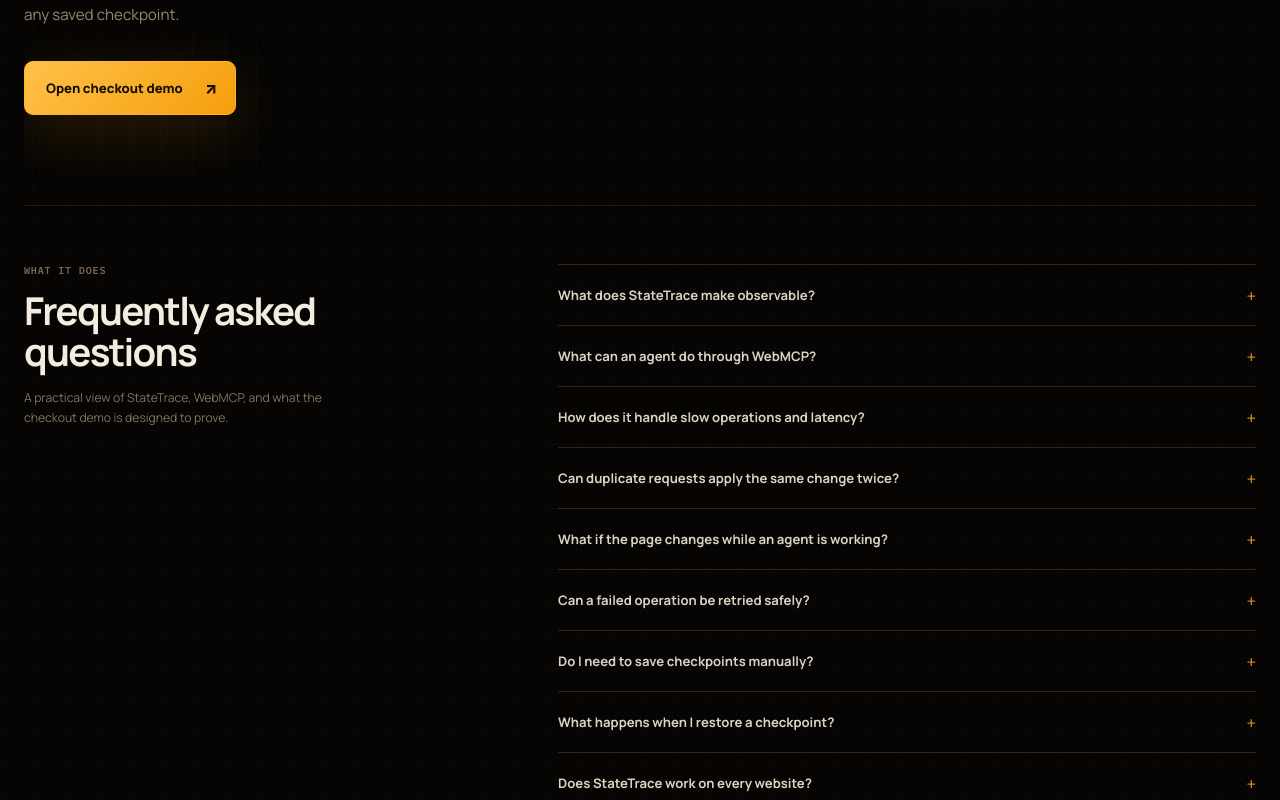
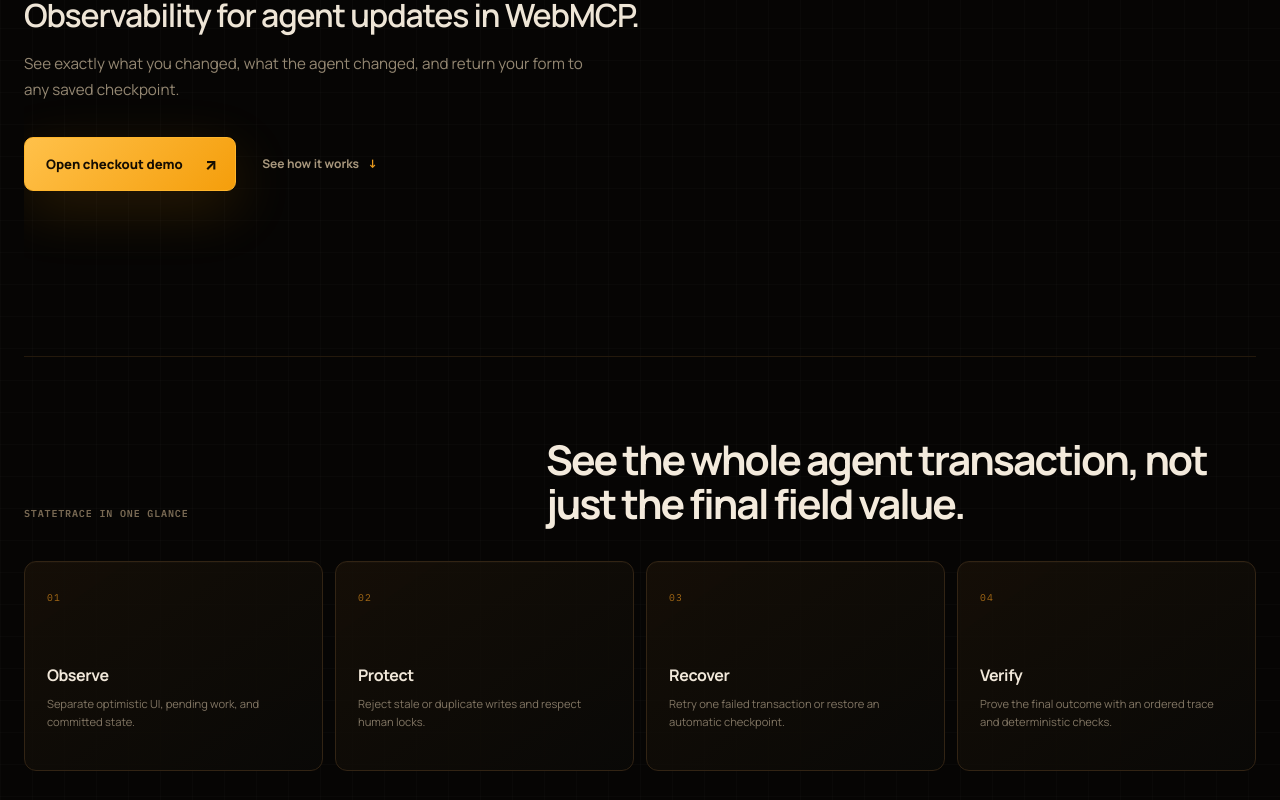
Before and after one commit to Iltwats/stateTrace, a React (Vite) app: page / in a window 1280 px wide. Shown: the part 420-1220 px from the top of the page. Built offline with nearby package versions, Linux system fonts and the light colour scheme.

Commit message:
feat: add full-screen product overview flow

```diff
--- a/src/app/App.tsx
+++ b/src/app/App.tsx
@@ -179,6 +179,7 @@
             See exactly what you changed, what the agent changed, and return
             your form to any saved checkpoint.
           </p>
+          <div className="landing-actions">
             <button
               type="button"
               className="open-demo-button"
@@ -187,6 +188,52 @@
               Open checkout demo
               <span aria-hidden="true">↗</span>
             </button>
+            <a className="landing-scroll-link" href="#product-overview">
+              See how it works
+              <span aria-hidden="true">↓</span>
+            </a>
+          </div>
+        </section>
+
+        <section
+          className="product-overview"
+          id="product-overview"
+          aria-labelledby="product-overview-title"
+          onPointerEnter={(event) => {
+            event.currentTarget.parentElement?.style.setProperty(
+              "--landing-glow-opacity",
+              "0",
+            );
+          }}
+        >
+          <div className="product-overview-heading">
+            <p className="section-kicker">StateTrace in one glance</p>
+            <h2 id="product-overview-title">
+              See the whole agent transaction, not just the final field value.
+            </h2>
+          </div>
+          <div className="capability-grid">
+            <article className="capability-card">
+              <span>01</span>
+              <h3>Observe</h3>
+              <p>Separate optimistic UI, pending work, and committed state.</p>
+            </article>
+            <article className="capability-card">
+              <span>02</span>
+              <h3>Protect</h3>
+              <p>Reject stale or duplicate writes and respect human locks.</p>
+            </article>
+            <article className="capability-card">
+              <span>03</span>
+              <h3>Recover</h3>
+              <p>Retry one failed transaction or restore an automatic checkpoint.</p>
+            </article>
+            <article className="capability-card">
+              <span>04</span>
+              <h3>Verify</h3>
+              <p>Prove the final outcome with an ordered trace and deterministic checks.</p>
+            </article>
+          </div>
         </section>
 
         <section
--- a/src/styles/global.css
+++ b/src/styles/global.css
@@ -29,6 +29,8 @@
 
 * { box-sizing: border-box; }
 
+html { scroll-behavior: smooth; }
+
 body {
   margin: 0;
   min-width: 320px;
@@ -980,8 +982,6 @@
 .landing-shell {
   --landing-glow-x: 88vw;
   --landing-glow-y: 8vh;
-  display: grid;
-  grid-template-rows: auto 1fr auto;
   width: min(1240px, calc(100% - 48px));
   margin: 0 auto;
   padding: 28px 0 24px;
@@ -1054,8 +1054,11 @@
 .landing-hero {
   position: relative;
   z-index: 2;
+  display: flex;
+  min-height: calc(100svh - 94px);
   width: min(800px, 78vw);
-  align-self: center;
+  justify-content: center;
+  flex-direction: column;
   padding: 72px 0 90px;
 }
 .landing-kicker {
@@ -1106,7 +1109,6 @@
   display: inline-flex;
   gap: 22px;
   align-items: center;
-  margin-top: 34px;
   padding: 15px 18px 15px 21px;
   border: 1px solid #ffb52b;
   border-radius: 9px;
@@ -1121,6 +1123,87 @@
 .open-demo-button:hover { filter: brightness(1.08); }
 .open-demo-button:hover span { transform: translate(2px, -2px); }
 
+.landing-actions {
+  display: flex;
+  gap: 24px;
+  align-items: center;
+  margin-top: 34px;
+}
+.landing-scroll-link {
+  display: inline-flex;
+  gap: 10px;
+  align-items: center;
+  padding: 12px 2px;
+  color: #a9987e;
+  font-size: 0.75rem;
+  font-weight: 650;
+  text-decoration: none;
+  animation: rise-in 700ms 480ms ease-out both;
+}
+.landing-scroll-link span {
+  color: #e99a1d;
+  font-family: var(--mono);
+  transition: transform 160ms ease;
+}
+.landing-scroll-link:hover { color: #f2e8d7; }
+.landing-scroll-link:hover span { transform: translateY(3px); }
+.landing-scroll-link:focus-visible { outline: 2px solid #e69a22; outline-offset: 5px; }
+
+.product-overview {
+  position: relative;
+  z-index: 2;
+  scroll-margin-top: 28px;
+  padding: 80px 0 0;
+  border-top: 1px solid #24190c;
+}
+.product-overview-heading {
+  display: flex;
+  justify-content: space-between;
+  gap: 56px;
+  align-items: flex-end;
+  margin-bottom: 36px;
+}
+.product-overview-heading .section-kicker { flex: 0 0 auto; margin: 0 0 5px; }
+.product-overview-heading h2 {
+  max-width: 710px;
+  margin: 0;
+  color: #f3eadc;
+  font-size: clamp(1.7rem, 3.2vw, 2.8rem);
+  letter-spacing: -0.05em;
+  line-height: 1.08;
+}
+.capability-grid {
+  display: grid;
+  grid-template-columns: repeat(4, minmax(0, 1fr));
+  gap: 12px;
+}
+.capability-card {
+  min-height: 210px;
+  padding: 22px;
+  border: 1px solid #322414;
+  border-radius: 12px;
+  background: linear-gradient(145deg, rgb(24 17 8 / 82%), rgb(10 9 7 / 92%));
+  box-shadow: inset 0 1px rgb(255 255 255 / 2%);
+}
+.capability-card > span {
+  color: #a66a16;
+  font-family: var(--mono);
+  font-size: 0.61rem;
+  letter-spacing: 0.12em;
+}
+.capability-card h3 {
+  margin: 58px 0 9px;
+  color: #f1e8da;
+  font-size: 1rem;
+  letter-spacing: -0.025em;
+}
+.capability-card p {
+  margin: 0;
+  color: #827664;
+  font-size: 0.7rem;
+  line-height: 1.6;
+}
+
 .landing-footer {
   position: relative;
   z-index: 2;
@@ -1140,6 +1223,7 @@
   display: grid;
   grid-template-columns: minmax(220px, 0.75fr) minmax(0, 1.25fr);
   gap: clamp(44px, 9vw, 120px);
+  margin-top: 110px;
   padding-top: 58px;
   border-top: 1px solid #24190c;
 }
@@ -2378,6 +2462,8 @@
 }
 
 @media (max-width: 920px) {
+  .product-overview-heading { align-items: flex-start; flex-direction: column; gap: 18px; }
+  .capability-grid { grid-template-columns: repeat(2, minmax(0, 1fr)); }
   .commerce-header-main { grid-template-columns: auto auto; justify-content: space-between; }
   .commerce-navigation { display: none; }
   .checkout-layout { grid-template-columns: 1fr; }
@@ -2387,10 +2473,16 @@
 
 @media (max-width: 640px) {
   .landing-shell { width: min(100% - 28px, 1240px); padding-top: 16px; }
-  .landing-hero { width: 100%; padding: 64px 0 80px; }
+  .landing-hero { min-height: calc(100svh - 58px); width: 100%; padding: 54px 0 70px; }
   .animated-title { font-size: clamp(4rem, 23vw, 7rem); line-height: 0.83; }
   .animated-title span { width: 100%; }
-  .landing-faq { grid-template-columns: 1fr; gap: 34px; padding-top: 42px; }
+  .landing-actions { align-items: flex-start; flex-direction: column; gap: 8px; }
+  .product-overview { padding-top: 54px; }
+  .product-overview-heading { margin-bottom: 26px; }
+  .capability-grid { grid-template-columns: 1fr; }
+  .capability-card { min-height: 166px; }
+  .capability-card h3 { margin-top: 38px; }
+  .landing-faq { grid-template-columns: 1fr; gap: 34px; margin-top: 78px; padding-top: 42px; }
   .landing-faq-intro h2 { max-width: 320px; }
   .landing-faq-list summary { padding: 17px 0; font-size: 0.76rem; }
   .landing-faq-list details p { margin-right: 18px; }
@@ -2435,12 +2527,14 @@
 }
 
 @media (prefers-reduced-motion: reduce) {
+  html { scroll-behavior: auto; }
   .landing-glow::after,
   .landing-kicker,
   .animated-title span,
   .landing-tagline,
   .landing-description,
   .open-demo-button,
+  .landing-scroll-link,
   .checkout-shell,
   .order-complete-overlay,
   .order-complete-dialog,
```
Also changed, not shown: 1 other file (tests, documents, lock files or other folders). Lines whose indentation alone changed are shown as unchanged.
